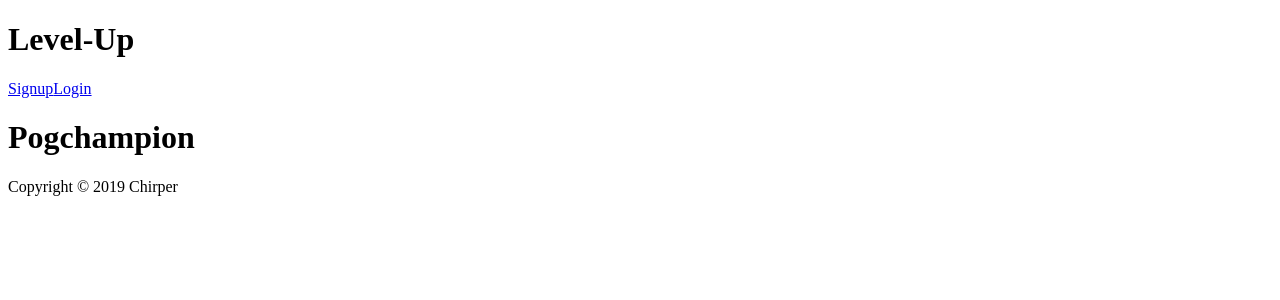
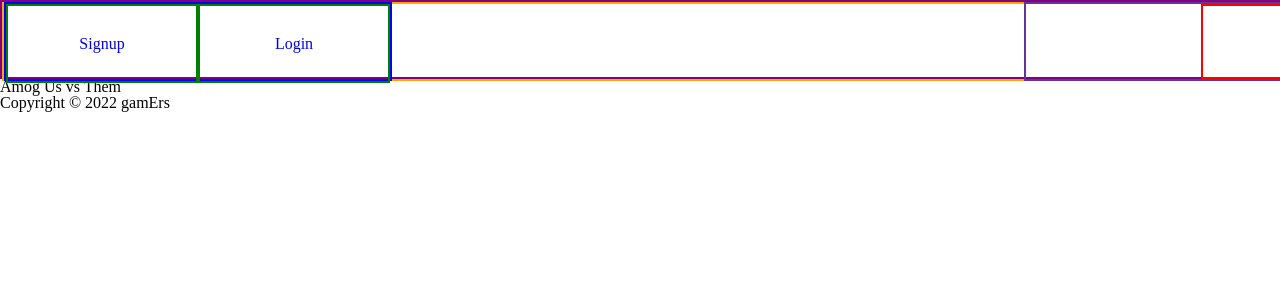
Before and after one commit to hyunbink/level-up, a React (Create React App) app in the folder frontend/: page /#/ in a window 1280 px wide. Shown: the top 300 px of the page. Built offline with nearby package versions, Linux system fonts and the light colour scheme.

Commit message:
basic nav layout

```diff
--- a/frontend/src/components/App.js
+++ b/frontend/src/components/App.js
@@ -12,7 +12,7 @@ import VideoShow from './video/video_show/video_show_page_container';
 import VideoForm from './video/video_form/video_form_container';
 
 import ProfAuthFormContainer from './prof_auth/prof_auth_container';
-
+import css from "../App.css";
 
 const App = () => (
   <div>
--- /dev/null
+++ b/frontend/src/components/nav/navbar.css
@@ -0,0 +1,90 @@
+.nav-container {
+    border: 2px solid purple;
+    height: 75px;
+    width: 100%;
+    position: sticky;
+    top: 0;
+}
+
+.nav-wrapper {
+    border: 2px solid orange;
+    width: 100%;
+    height: 100%;
+    display: flex;
+    justify-content: space-between;
+    align-items: center;
+}
+
+.nav-left {
+    border: 2px solid blue;
+    height: 100%;
+    width: 30%;
+    display: flex;
+    justify-content: space-between;
+}
+
+.nav-right {
+    width: 20%;
+    height: 100%;
+    display: flex;
+    justify-content: flex-end;
+    border: 2px solid rebeccapurple;
+}
+
+.nav-burger {
+    border: 2px solid red;
+    width: 30%;
+    position: relative;
+}
+
+.nav-drop {
+    position: absolute;
+    background-color: lightgray;
+    width: 20vh;
+    height: 50vh;
+    margin-top: 75px;
+    /* margin-top: 8vh; */
+    opacity: 0;
+    right: 0%;
+    pointer-events: none;
+    transition: all 0.4s ease-in-out;
+    z-index: 100;
+    box-shadow: 0 12px 32px rgba(42, 50, 70, 0.10);
+    display: flex;
+    flex-direction: column;
+}
+
+.nav-burger:hover {
+    cursor: pointer;
+}
+
+.nav-burger:hover .nav-drop {
+    cursor: pointer;
+    opacity: 1;
+    pointer-events: all;
+    transform: translateY(0px);
+}
+
+.nav-drop div {
+    border: 2px solid gray;
+    font-size: 20px;
+    font-weight: 700;
+}
+
+.nav-drop div:hover {
+    background-color: gray;
+}
+
+.nav-link {
+    text-decoration: none;
+    border: 2px solid green;
+    height: 100%;
+    width: 50%;
+    display: flex;
+    justify-content: center;
+    align-items: center;
+}
+
+.nav-link-text {
+    color: orange;
+}
--- a/frontend/src/components/nav/navbar.js
+++ /dev/null
@@ -1,59 +0,0 @@
-import React from 'react';
-import { Link } from 'react-router-dom'
-// import './navbar.css'
-
-class NavBar extends React.Component {
-  constructor(props) {
-    super(props);
-    this.logoutUser = this.logoutUser.bind(this);
-    this.getLinks = this.getLinks.bind(this);
-  }
-
-  // componentDidMount() {
-  //   this.props.fetchUser(this.props.match.params.id);
-  // }
-
-  logoutUser(e) {
-      e.preventDefault();
-      this.props.logout()
-        .then(()=>this.props.history.push("/login"));
-  }
-
-  // Selectively render links dependent on whether the user is logged in
-  getLinks() {
-    console.log("props", this.props);
-      if (this.props.loggedIn) {
-        return (
-            <div>
-
-                {/* <Link to={'/tweets'}>All Tweets</Link> */}
-                <Link to={`/user/${this.props.currentUserId}`}>Profile</Link>
-                {/* <Link to={'/new_tweet'}>Write a Tweet</Link> */}
-                <Link to ={"/login"} onClick={this.props.logout}>Logout</Link>
-                {/* <button onClick={this.logoutUser}>Logout</button> */}
-            </div>
-        );
-      } else {
-        return (
-            <div>
-                <Link to={'/signup'}>Signup</Link>
-                <Link to={'/login'}>Login</Link>
-            </div>
-        );
-      }
-  }
-
-  render() {
-    // if (!this.props.currentUser) {
-    //   return null;
-    // }
-      return (
-        <div>
-            <h1>Level-Up</h1>
-            { this.getLinks() }
-        </div>
-      );
-  }
-}
-
-export default NavBar;
--- /dev/null
+++ b/frontend/src/components/nav/navbar.jsx
@@ -0,0 +1,92 @@
+import React from 'react';
+import { Link } from 'react-router-dom'
+import './navbar.css'
+
+class NavBar extends React.Component {
+  constructor(props) {
+    super(props);
+    this.logoutUser = this.logoutUser.bind(this);
+    this.getLinks = this.getLinks.bind(this);
+  }
+
+  // componentDidMount() {
+  //   this.props.fetchUser(this.props.match.params.id);
+  // }
+
+  logoutUser(e) {
+      e.preventDefault();
+      this.props.logout()
+        .then(()=>this.props.history.push("/login"));
+  }
+
+  // Selectively render links dependent on whether the user is logged in
+  getLinks() {
+    console.log("props", this.props);
+      if (this.props.loggedIn) {
+        return (
+            <div className="nav-wrapper">
+              <div className="nav-left">
+                <Link to={`/user/${this.props.currentUserId}`} className="nav-link" >
+                  <div className="nav-link-text">Profile</div>
+                </Link>
+                <Link to ={"/login"} onClick={this.logoutUser} className="nav-link">
+                  <div className="nav-link-text">Logout</div>
+                </Link>
+              </div>
+              <div className="nav-right">
+                <div className='nav-burger'>
+                  {/* <div>
+                    borger
+                  </div> */}
+                  <div className='nav-drop'>
+                      <div>
+                        upload a video -coming soon
+                      </div>
+                      <div onClick={()=>this.props.history.push(`/user/${this.props.currentUserId}`)}>
+                        Profile
+                      </div>
+                      <div onClick={this.logoutUser} >
+                        Logout
+                      </div>
+                  </div>
+                </div>
+              </div>
+            </div>
+        );
+      } else {
+        return (
+            <div className="nav-wrapper">
+              <div className='nav-left'>
+                <Link to={'/signup'} className="nav-link">Signup</Link>
+                <Link to={'/login'} className = "nav-link">Login</Link>
+              </div>
+              <div className='nav-right'>
+                <div className='nav-burger'>
+                    <div className='nav-drop'>
+                        <div onClick={()=> this.props.history.push("/signup")}>
+                          Sign Up
+                        </div>
+                        <div onClick={()=>this.props.history.push(`/login`)}>
+                          Login
+                        </div>
+                    </div>
+                  </div>
+              </div>
+            </div>
+        );
+      }
+  }
+
+  render() {
+    // if (!this.props.currentUser) {
+    //   return null;
+    // }
+      return (
+        <div className='nav-container'>
+            { this.getLinks() }
+        </div>
+      );
+  }
+}
+
+export default NavBar;
--- a/frontend/src/main/main_page.jsx
+++ b/frontend/src/main/main_page.jsx
@@ -5,9 +5,9 @@ class MainPage extends React.Component {
   render() {
     return (
       <div>
-        <h1>Pogchampion</h1>
+        <h1>Amog Us vs Them</h1>
         <footer>
-          Copyright &copy; 2019 Chirper
+          Copyright &copy; 2022 gamErs
         </footer>
       </div>
     );
```
Also changed, not shown: frontend/src/App.css (line endings or trailing spaces).
